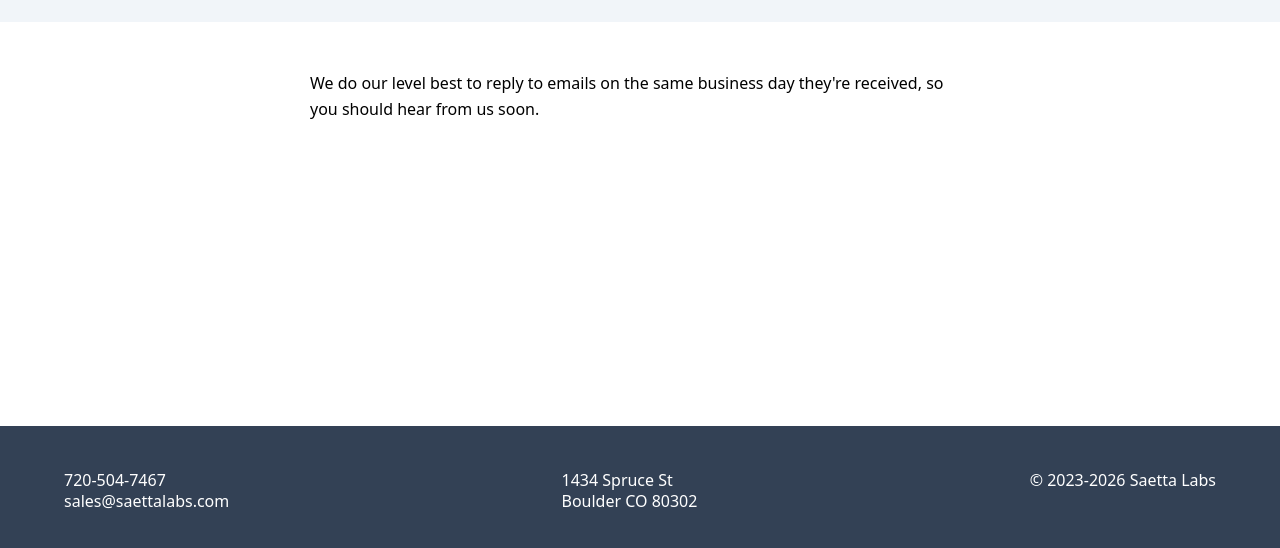
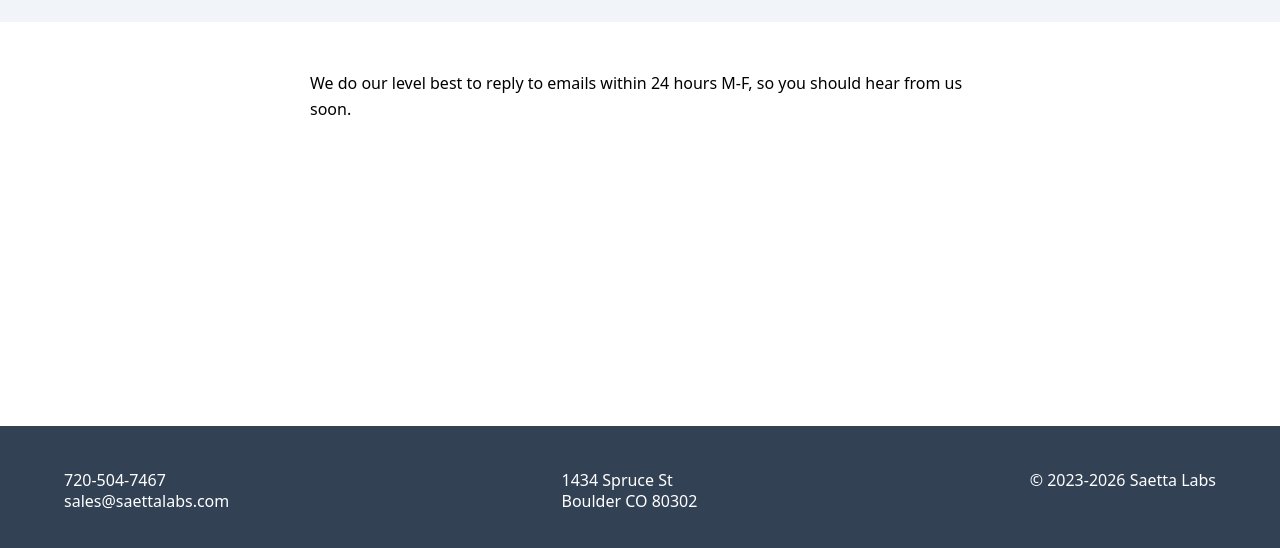
Before and after one commit to icegulch/saetta, an Eleventy site: page src/pages/excluded/thanks.md in a window 1280 px wide. Shown: the part 220-768 px from the top of the page. Built offline with nearby package versions, Linux system fonts and the light colour scheme; Eleventy itself is replaced by a stand-in of ours; files that its build step writes are made by us from their sources.

Commit message:
consistent thank you page text

```diff
--- a/src/pages/excluded/thanks.md
+++ b/src/pages/excluded/thanks.md
@@ -3,4 +3,4 @@ permalink: /contact/thank-you/index.html
 seo_title: Thank You!
 ---
 
-We do our level best to reply to emails on the same business day they're received, so you should hear from us soon.
+We do our level best to reply to emails within 24 hours M-F, so you should hear from us soon.
```
